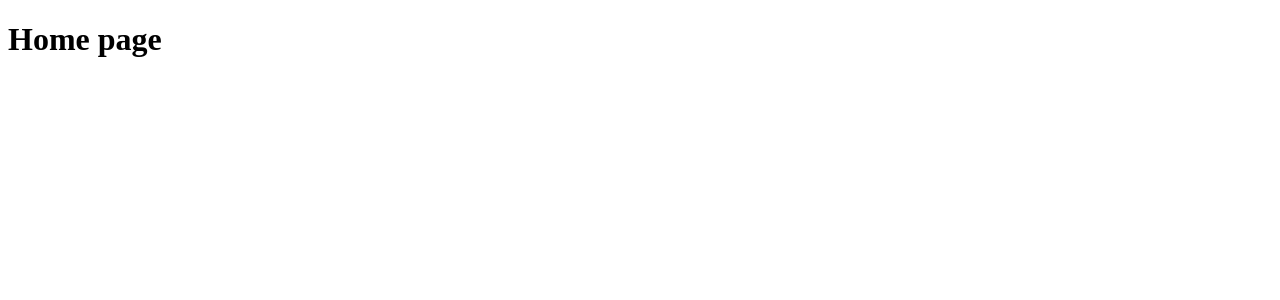
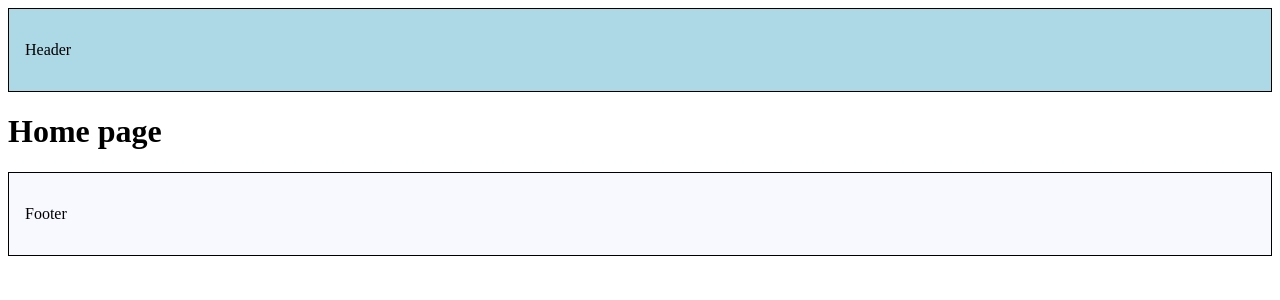
Before and after one commit to kembek/nextjs-education-codesandbox, a Next.js app: page / in a window 1280 px wide. Shown: the top 300 px of the page. Built offline with nearby package versions, Linux system fonts and the light colour scheme.

Commit message:
adding layout

```diff
--- a/src/app/layout.tsx
+++ b/src/app/layout.tsx
@@ -1,16 +1,36 @@
 export const metadata = {
-  title: 'Next.js',
-  description: 'Generated by Next.js',
-}
+  title: "Next.js",
+  description: "Generated by Next.js",
+};
 
 export default function RootLayout({
   children,
 }: {
-  children: React.ReactNode
+  children: React.ReactNode;
 }) {
   return (
     <html lang="en">
-      <body>{children}</body>
+      <body>
+        <header
+          style={{
+            padding: "1em",
+            backgroundColor: "lightblue",
+            border: "1px solid",
+          }}
+        >
+          <p>Header</p>
+        </header>
+        {children}
+        <footer
+          style={{
+            padding: "1em",
+            backgroundColor: "ghostwhite",
+            border: "1px solid",
+          }}
+        >
+          <p>Footer</p>
+        </footer>
+      </body>
     </html>
-  )
+  );
 }
```
Also changed, not shown: theory/14_layouts.md (added, +5 -0 lines).
